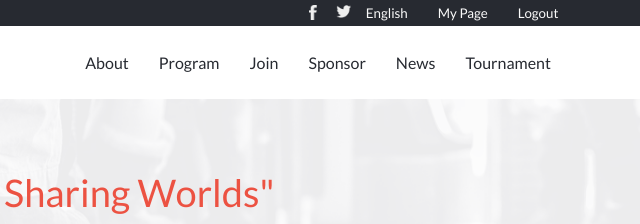
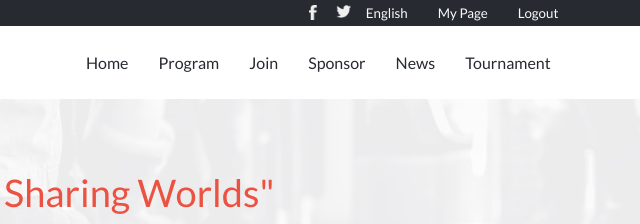
Before and after one commit to willococa/capstone1, a plain HTML site: page about.html in a window 1280 px wide. Shown: the top 224 px of the page, 563-1203 px from the left. Drawn offline with Linux system fonts and the light colour scheme.

Commit message:
fixed link on abfixed links of the project

```diff
--- a/about.html
+++ b/about.html
@@ -28,7 +28,7 @@
         <a href="index.html" class="main-logo"><img src="assets/cblogo.png" alt="Logo" class="logo"></a>
         <nav class="main-menu-desktop">
             <ul>
-                <li><a href="about.html" class="">About</a></li>
+                <li><a href="index.html" class="">Home</a></li>
                 <li><a href="#" class="">Program</a></li>
                 <li><a href="#" class="">Join</a></li>
                 <li><a href="#" class="">Sponsor</a></li>
```
Also changed, not shown: README.md.
